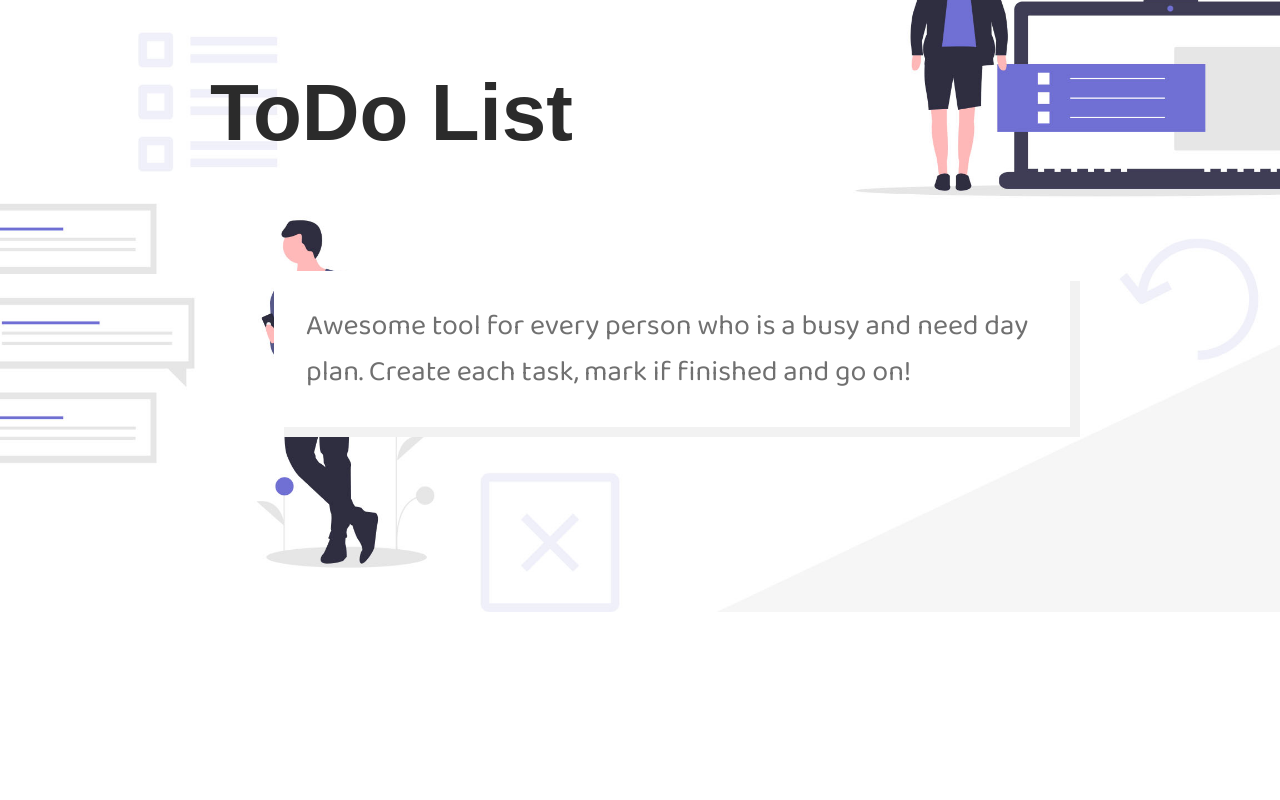
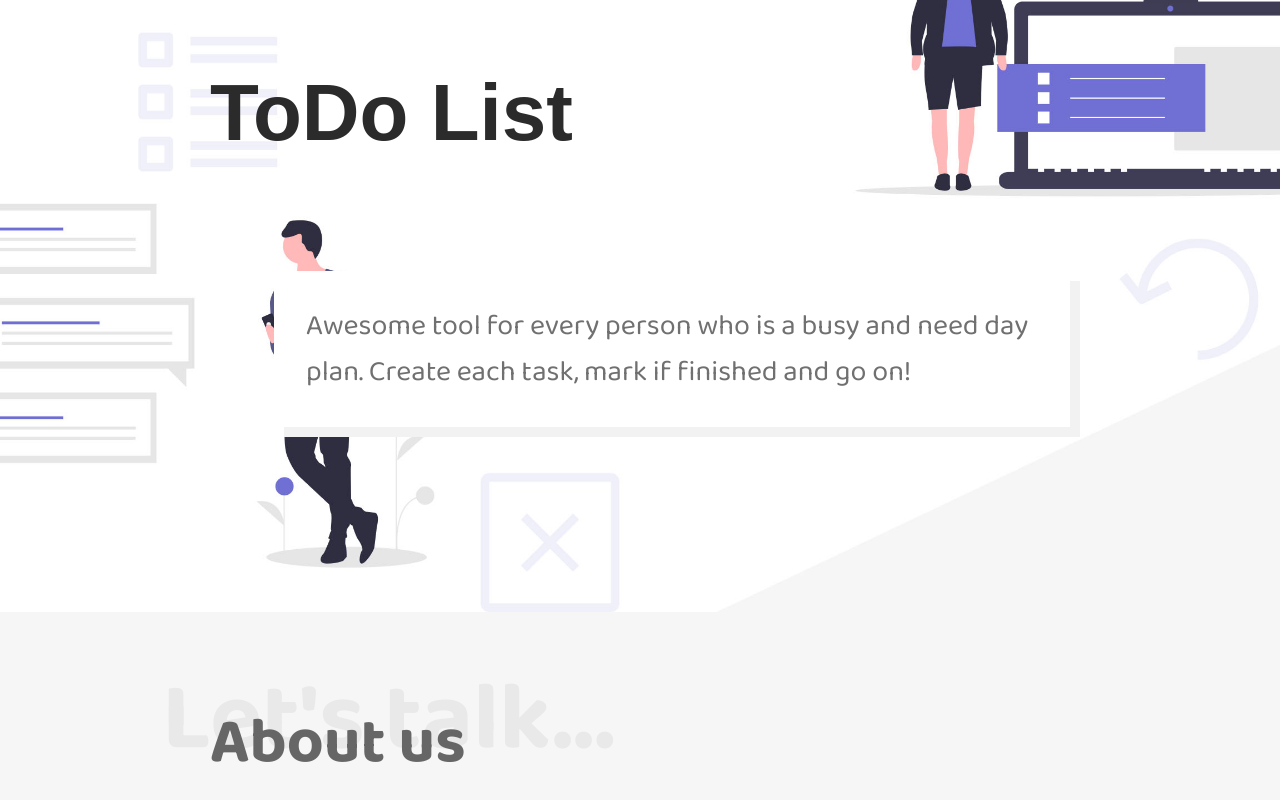
Before and after one commit to jakubwilk/todolist, a React (Create React App) app: page / in a window 1280 px wide. Shown: the part 188-988 px from the top of the page. Before the commit the page ends 800 px from the top, so only its background shows below. Built offline with nearby package versions, Linux system fonts and the light colour scheme.

Commit message:
Implement react-scroll and style About section title

```diff
--- /dev/null
+++ b/src/about-component/About.js
@@ -0,0 +1,55 @@
+import React from 'react';
+import styled from 'styled-components';
+
+const AboutWrapper = styled.section`
+  background-color: #f6f6f6;
+  padding-top: 5rem;
+  padding-bottom: 5rem;
+`;
+
+const Container = styled.div`
+  width: 100%;
+  padding-left: 2rem;
+  padding-right: 2rem;
+
+  @media screen and (min-width: 768px) {
+    max-width: 860px;
+    margin-left: auto;
+    margin-right: auto;
+  }
+
+  @media screen and (min-width: 960px) {
+    padding-left: 0;
+    padding-right: 0;
+  }
+`;
+
+const SectionTitle = styled.h2`
+  font-size: 4rem;
+  margin: 0;
+  color: #666;
+  position: relative;
+  z-index: 1;
+
+  &::after {
+    content: "Let's talk...";
+    position: absolute;
+    top: -3rem;
+    left: -3rem;
+    color: #e9e9e9;
+    z-index: -1;
+    font-size: 6rem;
+  }
+`;
+
+const About = () => {
+  return (
+    <AboutWrapper name='about'>
+      <Container>
+        <SectionTitle>About us</SectionTitle>
+      </Container>
+    </AboutWrapper>
+  )
+}
+
+export default About;
--- a/src/homepage-component/HomePage.js
+++ b/src/homepage-component/HomePage.js
@@ -1,12 +1,14 @@
 import React from 'react';
 import Navigation from '../navigation-component/Navigation';
 import Home from '../home-component/Home';
+import About from '../about-component/About';
 
 const HomePage = () => {
   return (
     <>
       <Navigation />
       <Home />
+      <About />
     </>
   );
 }
--- a/src/navigation-component/MenuItem.js
+++ b/src/navigation-component/MenuItem.js
@@ -1,6 +1,9 @@
 import React from 'react';
 import styled from 'styled-components';
+import * as Scroll from 'react-scroll';
 import { Link } from 'react-router-dom';
+
+const SLink = Scroll.Link;
 
 const Item = styled.li`
   margin-left: 2rem;
@@ -21,11 +24,12 @@ const Item = styled.li`
   }
 `;
 
-const ItemLink = styled(Link)`
+const SItemLink = styled(SLink)`
   text-decoration: none;
   color: #2b2b2b;
   transition: all .1s ease-in-out;
   font-size: 2.5rem;
+  cursor: pointer;
 
   @media screen and (min-width: 960px) {
     font-size: 1rem;
@@ -40,10 +44,34 @@ const ItemLink = styled(Link)`
   }
 `;
 
-const MenuItem = ({ href, title, rel, handleClick, status, name, disabled }) => {
+const ItemLink = styled(Link)`
+  text-decoration: none;
+  color: #2b2b2b;
+  transition: all .1s ease-in-out;
+  font-size: 2.5rem;
+  cursor: pointer;
+
+  @media screen and (min-width: 960px) {
+    font-size: 1rem;
+  }
+
+  &:hover,
+  &:active,
+  &:focus,
+  &.current {
+    color: #706fd3;
+    outline: none;
+  }
+`;
+
+const MenuItem = ({ href, title, rel, handleClick, status, name, disabled, sameSite }) => {
   return (
     <Item className={disabled ? 'disabled' : ''}>
-      <ItemLink className={status === rel ? 'current' : ''} to={href} title={title} rel={rel} onClick={handleClick}>{name}</ItemLink>
+      {sameSite ?
+        <SItemLink className={status === rel ? 'current' : ''} to={href} title={title} rel={rel} onClick={handleClick} spy={true} smooth={true}>{name}</SItemLink>
+        :
+        <ItemLink className={status === rel ? 'current' : ''} to={href} title={title} rel={rel} onClick={handleClick}>{name}</ItemLink>
+      }
     </Item>
   );
 }
--- a/src/navigation-component/Navigation.js
+++ b/src/navigation-component/Navigation.js
@@ -139,42 +139,47 @@ const AnchorList = [
   {
     id: 0,
     name: 'Home',
-    href: '/',
+    href: 'home',
     title: 'Go to homepage',
     rel: 'home',
     disabled: false,
+    sameSite: true,
   },
   {
     id: 1,
     name: 'About',
-    href: '/#about',
+    href: 'about',
     title: 'Some information about us',
     rel: 'about',
     disabled: false,
+    sameSite: true,
   },
   {
     id: 2,
     name: 'Features',
-    href: '/#features',
+    href: 'features',
     title: 'Why you should choose us',
     rel: 'features',
     disabled: false,
+    sameSite: true,
   },
   {
     id: 3,
     name: 'Try it',
-    href: '/#try',
+    href: '/try',
     title: 'Start using this awesome tool',
     rel: 'try',
     disabled: true,
+    sameSite: false,
   },
   {
     id: 4,
     name: 'Opinions',
-    href: '/#testimonials',
+    href: 'testimonials',
     title: 'Check what people say about us',
     rel: 'testimonials',
     disabled: false,
+    sameSite: true,
   }
 ]
 
@@ -221,7 +226,8 @@ class Navigation extends React.Component {
                 handleClick={this.setCurrentLink}
                 status={current}
                 name={item.name}
-                disabled={item.disabled} />
+                disabled={item.disabled}
+                sameSite={item.sameSite} />
               )}
             </Menu>
           </Navbar>
```
